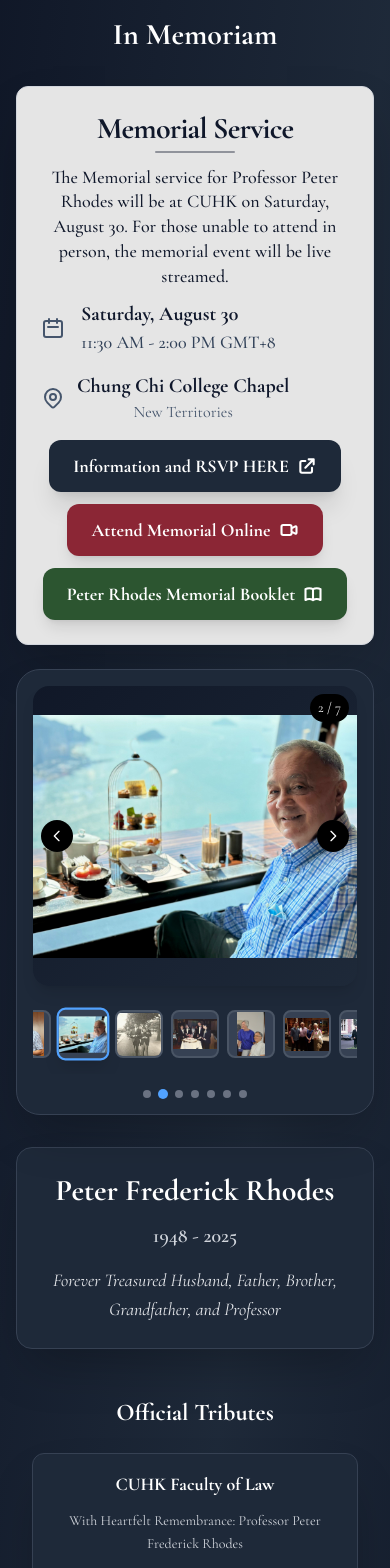
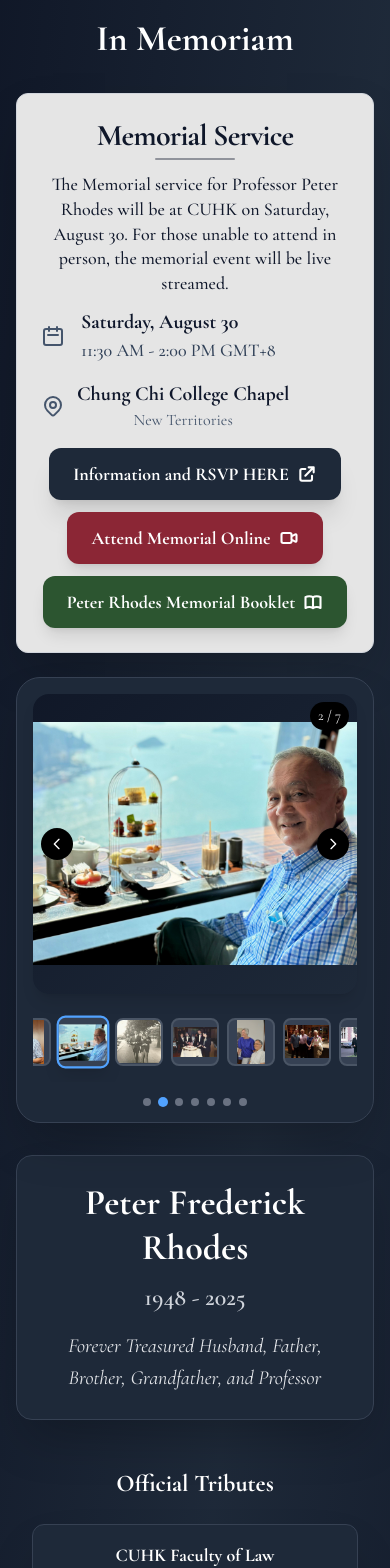
Before and after one commit to mrshootingstar/peterrhodestribute, a Next.js app: page / in a window 390 px wide. Shown: the top 1568 px of the page. Built offline with nearby package versions, Linux system fonts and the light colour scheme; no server answers.

Commit message:
Mobile font size

```diff
--- a/src/app/page.tsx
+++ b/src/app/page.tsx
@@ -10,7 +10,7 @@ export default function HomePage() {
       <div className="container mx-auto px-4 sm:px-6 lg:px-8 py-4 sm:py-6 lg:py-8">
         {/* Header */}
         <header className="text-center mb-8 sm:mb-10 lg:mb-12">
-          <h1 className="text-3xl sm:text-4xl md:text-5xl lg:text-6xl font-bold text-white mb-2 sm:mb-4 leading-tight">
+          <h1 className="text-4xl sm:text-4xl md:text-5xl lg:text-6xl font-bold text-white mb-2 sm:mb-4 leading-tight">
             In Memoriam
           </h1>
         </header>
@@ -26,13 +26,13 @@ export default function HomePage() {
         {/* Memorial Information */}
         <section className="text-center mb-12 sm:mb-14 lg:mb-16">
           <div className="max-w-4xl mx-auto bg-gray-800 rounded-2xl sm:rounded-3xl shadow-2xl p-6 sm:p-8 lg:p-12 border border-gray-700">
-            <h2 className="text-3xl sm:text-4xl md:text-5xl lg:text-6xl font-bold text-white mb-3 sm:mb-4 lg:mb-6 leading-tight">
+            <h2 className="text-4xl sm:text-4xl md:text-5xl lg:text-6xl font-bold text-white mb-3 sm:mb-4 lg:mb-6 leading-tight">
               Peter Frederick Rhodes
             </h2>
-            <div className="text-xl sm:text-2xl md:text-3xl text-gray-300 mb-4 sm:mb-6 lg:mb-8 font-semibold">
+            <div className="text-2xl sm:text-2xl md:text-3xl text-gray-300 mb-4 sm:mb-6 lg:mb-8 font-semibold">
               1948 - 2025
             </div>
-            <p className="text-lg sm:text-xl md:text-2xl text-gray-200 leading-relaxed italic px-2 sm:px-4">
+            <p className="text-xl sm:text-xl md:text-2xl text-gray-200 leading-relaxed italic px-2 sm:px-4">
               Forever Treasured Husband, Father, Brother, Grandfather, and Professor
             </p>
           </div>
@@ -44,7 +44,7 @@ export default function HomePage() {
         {/* Tribute Submission Section */}
         <section className="mb-12 sm:mb-14 lg:mb-16">
           <div className="max-w-4xl mx-auto">
-            <h3 className="text-2xl sm:text-3xl md:text-4xl font-bold text-center text-white mb-6 sm:mb-8 px-4">
+            <h3 className="text-3xl sm:text-3xl md:text-4xl font-bold text-center text-white mb-6 sm:mb-8 px-4">
               Share Your Memories
             </h3>
             <div className="bg-gray-800 rounded-2xl sm:rounded-3xl shadow-2xl p-4 sm:p-6 lg:p-8 border border-gray-700">
@@ -56,7 +56,7 @@ export default function HomePage() {
         {/* Approved Tributes */}
         <section className="mb-8 sm:mb-12 lg:mb-16">
           <div className="max-w-6xl mx-auto">
-            <h3 className="text-2xl sm:text-3xl md:text-4xl font-bold text-center text-white mb-8 sm:mb-10 lg:mb-12 px-4">
+            <h3 className="text-3xl sm:text-3xl md:text-4xl font-bold text-center text-white mb-8 sm:mb-10 lg:mb-12 px-4">
               Tributes & Memories
             </h3>
             <TributesList />
@@ -65,7 +65,7 @@ export default function HomePage() {
 
         {/* Footer */}
         <footer className="text-center mt-12 sm:mt-16 lg:mt-20 py-6 sm:py-8 border-t border-gray-700">
-          <h4 className="text-xl sm:text-2xl font-bold text-white mb-2">
+          <h4 className="text-2xl sm:text-2xl font-bold text-white mb-2">
             Peter Rhodes Memorial
           </h4>
           <p className="text-gray-300 text-sm sm:text-base px-4 leading-relaxed">
```
